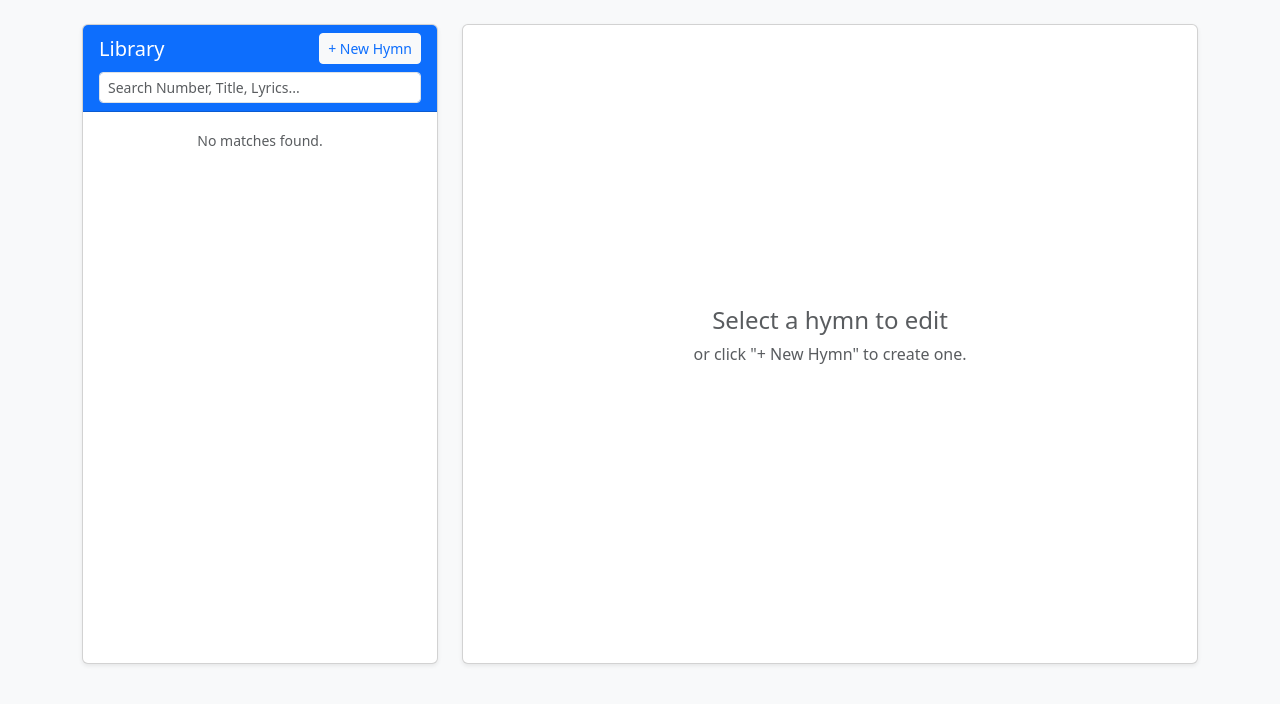
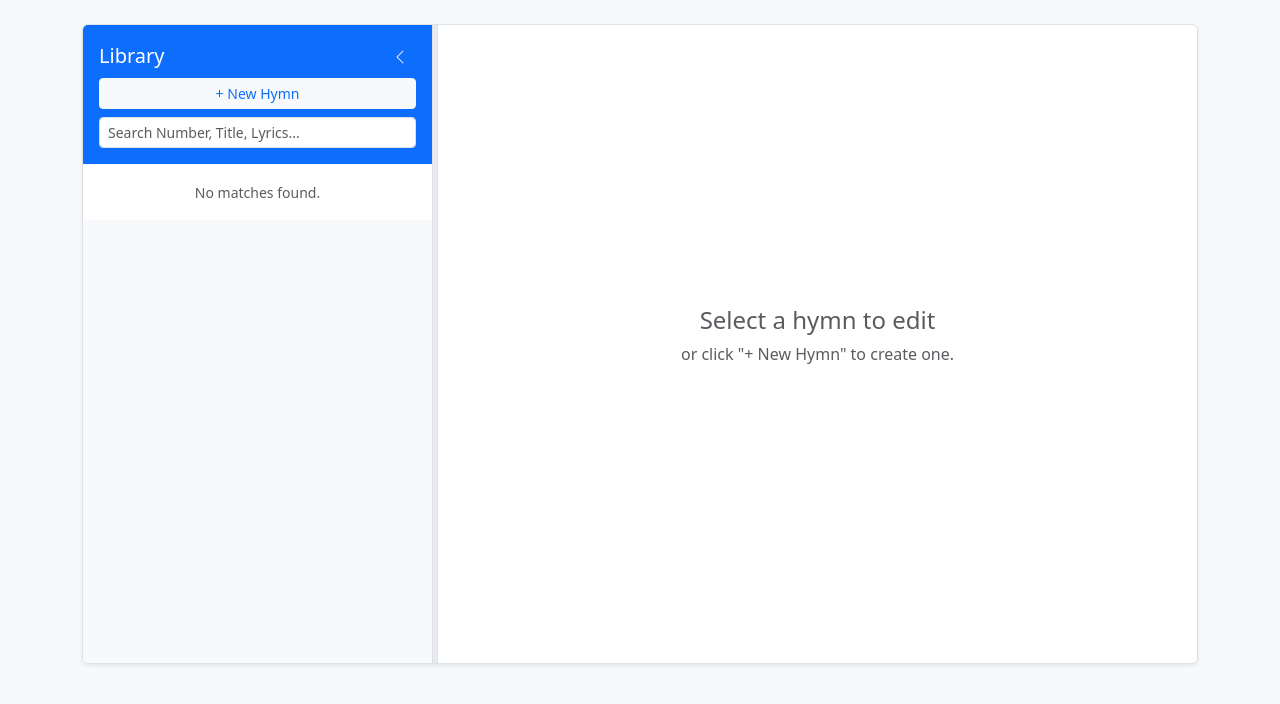
Before and after one commit to rykovv/selah, a FastAPI app: page /editor in a window 1280 px wide. Shown: the part 56-760 px from the top of the page. Run offline with FastAPI, Linux system fonts and the light colour scheme; data that the repository does not hold is empty; some libraries are stand-ins or nearby versions.

Commit message:
hide/show sidebar and hymn deletion work 'properly'

```diff
--- a/src/vmix-hymnal-manager/app.py
+++ b/src/vmix-hymnal-manager/app.py
@@ -286,11 +286,27 @@ def save_hymn(
 
 @app.delete("/hymns/{hymn_id}")
 def delete_hymn(hymn_id: int, db: Session = Depends(get_db)):
+    # 1. Manual Cascade: Remove from service plans
+    db.query(ServicePlanModel).filter(ServicePlanModel.hymn_id == hymn_id).delete()
+
+    # 2. Delete the hymn
     hymn = db.query(HymnModel).filter(HymnModel.id == hymn_id).first()
     if hymn:
         db.delete(hymn)
         db.commit()
-    return HTMLResponse("") # Return empty to remove row from UI
+
+    # 3. RETURN UI UPDATE
+    # We return the "Empty State" HTML to clear the editor form immediately.
+    # We ALSO send a custom header "HX-Trigger: refreshLibrary" which the sidebar listens for.
+    empty_state = """
+    <div class="d-flex h-100 justify-content-center align-items-center text-muted card-body">
+        <div class="text-center">
+            <h4>Hymn Deleted</h4>
+            <p>Select another hymn or click "+ New Hymn"</p>
+        </div>
+    </div>
+    """
+    return HTMLResponse(content=empty_state, headers={"HX-Trigger": "refreshLibrary"})
 
 
 @app.get("/library/search", response_class=HTMLResponse)
@@ -325,22 +341,22 @@ def search_library(request: Request, q: str = "", db: Session = Depends(get_db))
     })
 
 
-@app.delete("/hymns/{hymn_id}")
-def delete_hymn(hymn_id: int, db: Session = Depends(get_db)):
-    # 1. Manual Cascade: Remove this hymn from any Service Plans first
-    # This prevents the "Foreign Key Constraint" error
-    db.query(ServicePlanModel).filter(ServicePlanModel.hymn_id == hymn_id).delete()
+# @app.delete("/hymns/{hymn_id}")
+# def delete_hymn(hymn_id: int, db: Session = Depends(get_db)):
+#     # 1. Manual Cascade: Remove this hymn from any Service Plans first
+#     # This prevents the "Foreign Key Constraint" error
+#     db.query(ServicePlanModel).filter(ServicePlanModel.hymn_id == hymn_id).delete()
 
-    # 2. Find and delete the hymn
-    hymn = db.query(HymnModel).filter(HymnModel.id == hymn_id).first()
-    if hymn:
-        db.delete(hymn)
-        db.commit()
+#     # 2. Find and delete the hymn
+#     hymn = db.query(HymnModel).filter(HymnModel.id == hymn_id).first()
+#     if hymn:
+#         db.delete(hymn)
+#         db.commit()
 
-    # 3. HTMX Redirect
-    # Instead of returning HTML, we send a header that tells the browser
-    # to load the /editor page. This prevents the "Race Condition".
-    return Response(status_code=200, headers={"HX-Redirect": "/editor"})
+#     # 3. HTMX Redirect
+#     # Instead of returning HTML, we send a header that tells the browser
+#     # to load the /editor page. This prevents the "Race Condition".
+#     return Response(status_code=200, headers={"HX-Redirect": "/editor"})
 
 
 @app.get("/editor/search", response_class=HTMLResponse)
--- a/src/vmix-hymnal-manager/templates/editor.html
+++ b/src/vmix-hymnal-manager/templates/editor.html
@@ -1,40 +1,147 @@
 {% extends "base.html" %}
 
 {% block content %}
-<div class="row" style="height: 80vh;">
+<div class="d-flex border rounded shadow-sm overflow-hidden bg-white" style="height: 80vh; position: relative;">
 
-    <div class="col-md-4 h-100 d-flex flex-column">
-        <div class="card shadow-sm h-100">
-            <div class="card-header bg-primary text-white">
+    <div id="sidebar-panel" class="border-end d-flex flex-column bg-light"
+        style="width: 350px; white-space: nowrap; overflow: hidden; flex-shrink: 0; min-width: 0;">
+
+        <div class="p-3 bg-primary text-white">
             <div class="d-flex justify-content-between align-items-center mb-2">
                 <h5 class="mb-0">Library</h5>
-                    <button class="btn btn-sm btn-light text-primary" hx-get="/hymns/form" hx-target="#editor-canvas">
+                <button class="btn btn-sm btn-outline-light border-0" onclick="toggleSidebar()" title="Hide Sidebar">
+                    <svg xmlns="http://www.w3.org/2000/svg" width="16" height="16" fill="currentColor"
+                        viewBox="0 0 16 16">
+                        <path fill-rule="evenodd"
+                            d="M11.354 1.646a.5.5 0 0 1 0 .708L5.707 8l5.647 5.646a.5.5 0 0 1-.708.708l-6-6a.5.5 0 0 1 0-.708l6-6a.5.5 0 0 1 .708 0z" />
+                    </svg>
+                </button>
+            </div>
+
+            <div class="d-flex gap-2 mb-2">
+                <button class="btn btn-sm btn-light text-primary flex-grow-1" hx-get="/hymns/form"
+                    hx-target="#editor-canvas">
                     + New Hymn
                 </button>
             </div>
 
             <input type="text" name="q" class="form-control form-control-sm"
                 placeholder="Search Number, Title, Lyrics..." autocomplete="off" hx-get="/editor/search"
-                    hx-trigger="keyup changed delay:300ms, search" hx-target="#editor-list">
+                hx-trigger="keyup changed delay:300ms, search, refreshLibrary from:body" hx-target="#editor-list">
         </div>
 
-            <div class="card-body p-0 overflow-auto">
+        <div class="flex-grow-1 overflow-auto">
             <div class="list-group list-group-flush" id="editor-list">
                 {% include "partials/editor_list.html" %}
             </div>
         </div>
     </div>
+
+    <div id="drag-handle"
+        style="width: 5px; cursor: col-resize; background-color: #e9ecef; flex-shrink: 0; border-right: 1px solid #dee2e6; transition: background 0.2s;"
+        onmouseover="this.style.background='#adb5bd'" onmouseout="this.style.background='#e9ecef'">
     </div>
 
-    <div class="col-md-8 h-100">
-        <div id="editor-canvas"
-            class="card shadow-sm h-100 p-4 d-flex justify-content-center align-items-center text-muted">
+    <div class="flex-grow-1 position-relative d-flex flex-column" style="min-width: 0;">
+
+        <button id="sidebar-expander" class="btn btn-primary position-absolute shadow"
+            style="top: 15px; left: 15px; z-index: 1000; display: none; width: 40px; height: 40px; padding: 0; border-radius: 50%;"
+            onclick="toggleSidebar()" title="Show Library">
+            <svg xmlns="http://www.w3.org/2000/svg" width="20" height="20" fill="currentColor" viewBox="0 0 16 16">
+                <path fill-rule="evenodd"
+                    d="M4.646 1.646a.5.5 0 0 1 .708 0l6 6a.5.5 0 0 1 0 .708l-6 6a.5.5 0 0 1-.708-.708L10.293 8 4.646 2.354a.5.5 0 0 1 0-.708z" />
+            </svg>
+        </button>
+
+        <div id="editor-canvas" class="h-100 w-100" style="padding: 0; transition: padding-left 0.3s ease;">
+            <div class="d-flex h-100 justify-content-center align-items-center text-muted card-body">
                 <div class="text-center">
                     <h4>Select a hymn to edit</h4>
                     <p>or click "+ New Hymn" to create one.</p>
                 </div>
             </div>
         </div>
+    </div>
 
 </div>
+
+<script>
+    const sidebar = document.getElementById('sidebar-panel');
+    const handle = document.getElementById('drag-handle');
+    const expander = document.getElementById('sidebar-expander');
+    const canvas = document.getElementById('editor-canvas');
+    let isResizing = false;
+    let lastWidth = 350;
+
+    // --- DRAG LOGIC ---
+    handle.addEventListener('mousedown', (e) => {
+        isResizing = true;
+        document.body.style.cursor = 'col-resize';
+        document.body.style.userSelect = 'none';
+    });
+
+    document.addEventListener('mousemove', (e) => {
+        if (!isResizing) return;
+
+        const containerOffset = sidebar.parentElement.getBoundingClientRect().left;
+        let newWidth = e.clientX - containerOffset;
+
+        if (newWidth < 50) {
+            newWidth = 0;
+            showExpander();
+        } else {
+            if (newWidth < 200) newWidth = 200;
+            if (newWidth > 800) newWidth = 800;
+
+            hideExpander();
+            lastWidth = newWidth;
+        }
+
+        sidebar.style.width = newWidth + 'px';
+    });
+
+    document.addEventListener('mouseup', () => {
+        isResizing = false;
+        document.body.style.cursor = 'default';
+        document.body.style.userSelect = '';
+    });
+
+    // --- TOGGLE LOGIC ---
+    function toggleSidebar() {
+        sidebar.style.transition = "width 0.3s ease";
+
+        if (sidebar.style.width === '0px') {
+            // OPEN
+            sidebar.style.width = lastWidth + 'px';
+            hideExpander();
+        } else {
+            // CLOSE
+            lastWidth = parseInt(sidebar.style.width) || 350;
+            sidebar.style.width = '0px';
+            setTimeout(() => {
+                showExpander();
+            }, 300);
+        }
+
+        setTimeout(() => {
+            sidebar.style.transition = "none";
+        }, 300);
+    }
+
+    // --- OVERLAP FIX HELPERS ---
+    function showExpander() {
+        expander.style.display = 'flex';
+        expander.style.justifyContent = 'center';
+        expander.style.alignItems = 'center';
+
+        // This pushes the form content to the right
+        // Now that 'p-0' is gone, this style will apply correctly
+        canvas.style.paddingLeft = '60px';
+    }
+
+    function hideExpander() {
+        expander.style.display = 'none';
+        canvas.style.paddingLeft = '0px';
+    }
+</script>
 {% endblock %}
```
Also changed, not shown: src/vmix-hymnal-manager/templates/partials/hymn_form.html (+23 -21 lines). Lines whose indentation alone changed are shown as unchanged.
